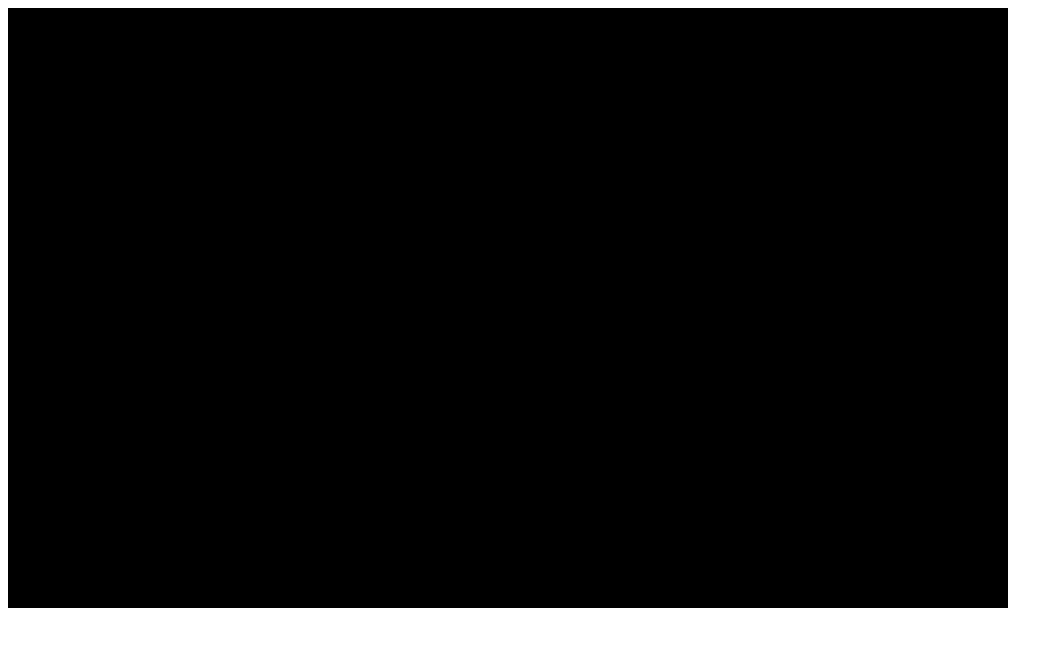
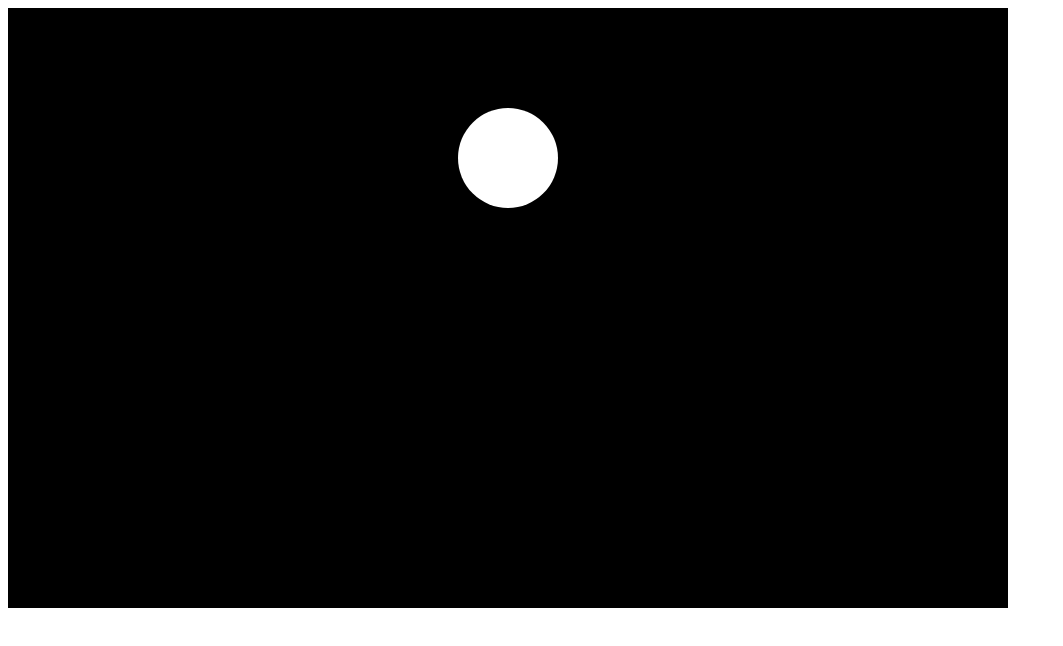
Before and after one commit to giladyavneh/Bouncing-ball, a plain HTML site: page index.html in a window 1280 px wide. Shown: the whole page, without its empty margins (0-1063 px from the left). Drawn offline with Linux system fonts and the light colour scheme.

Commit message:
got the white ball at it's heighest point

```diff
--- a/index.html
+++ b/index.html
@@ -6,6 +6,8 @@
   <title>Bouncing Ball</title>
 <head>
 <body>
-  <svg width="1000" height="600" style="background:black"></svg>
+  <svg width="1000" height="600" style="background:black">
+    <circle cx="500" cy="150" r="50" fill="white"/>
+  </svg>
 </body>
 <html>
```
